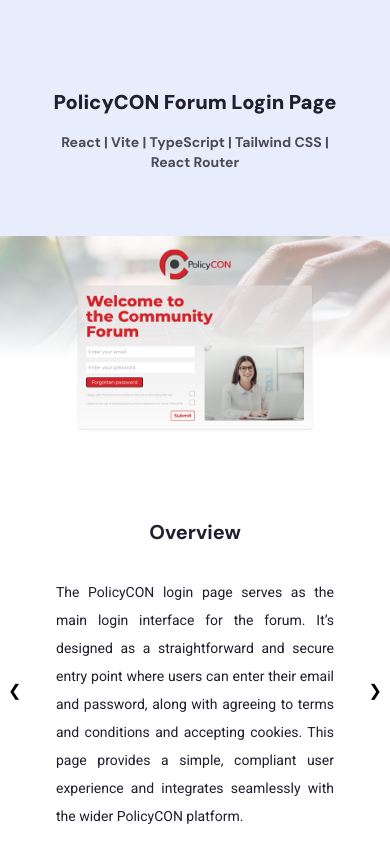
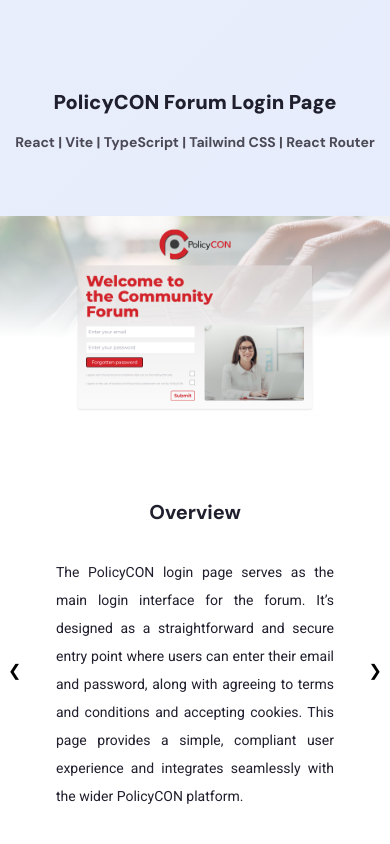
Before and after one commit to burleydev/burley-pf, a React (Vite) app: page / in a window 390 px wide. Shown: the part 3920-4764 px from the top of the page. Built offline with nearby package versions, Linux system fonts and the light colour scheme.

Commit message:
fixed headers size

```diff
--- a/src/components/footer.jsx
+++ b/src/components/footer.jsx
@@ -5,7 +5,7 @@ const Footer = () => {
   return (
     <div className='flex flex-col items-center justify-center mt-[4rem]'>
         <a href='#' className='text-myBlack mb-2 text-lg hover:text-myGrey'><i class='fa-solid fa-up-long'></i></a>
-        <h4 className='text-myBlack mb-10 lg:text-lg md:text-md'>© Carlos Borrega 2024</h4>
+        <h4 className='text-myBlack mb-10 lg:text-lg xs:text-sm md:text-md'>© Carlos Borrega 2024</h4>
     </div>
   );
 };
--- a/src/components/projects.jsx
+++ b/src/components/projects.jsx
@@ -176,7 +176,7 @@ const Projects = () => (
       <h2 className='text-myBlack font-black text-center pb-4 xs:text-xl md:text-2xl lg:text-3xl'>
         PolicyCON Forum Login Page
       </h2>
-      <h3 className='text-myGrey text-center font-bold mb-10 xs:text-sm sm:text-md md:text-lg lg:text-xl xs:px-10'>
+      <h3 className='text-myGrey text-center font-bold mb-10 xs:text-sm sm:text-md md:text-lg lg:text-xl xs:px-0'>
         React | Vite | TypeScript | Tailwind CSS | React Router
       </h3>
     </div>
```
